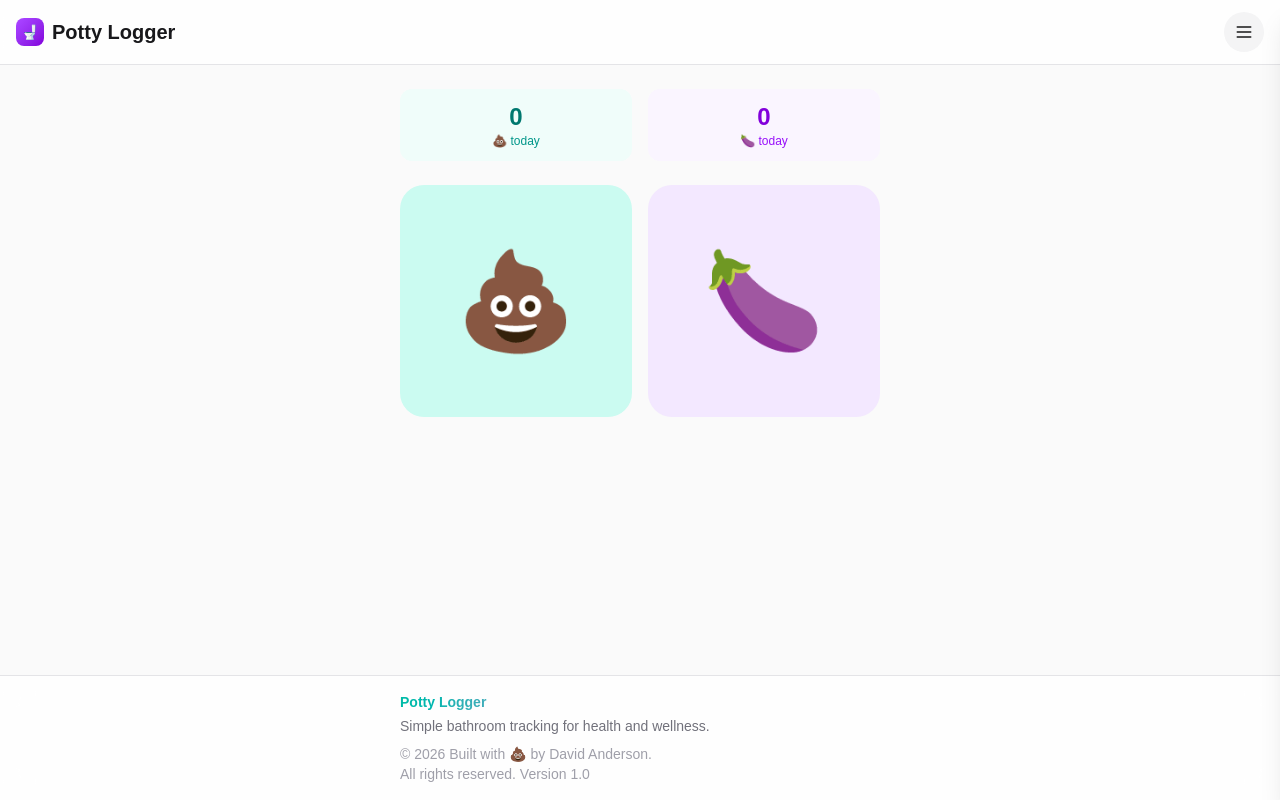
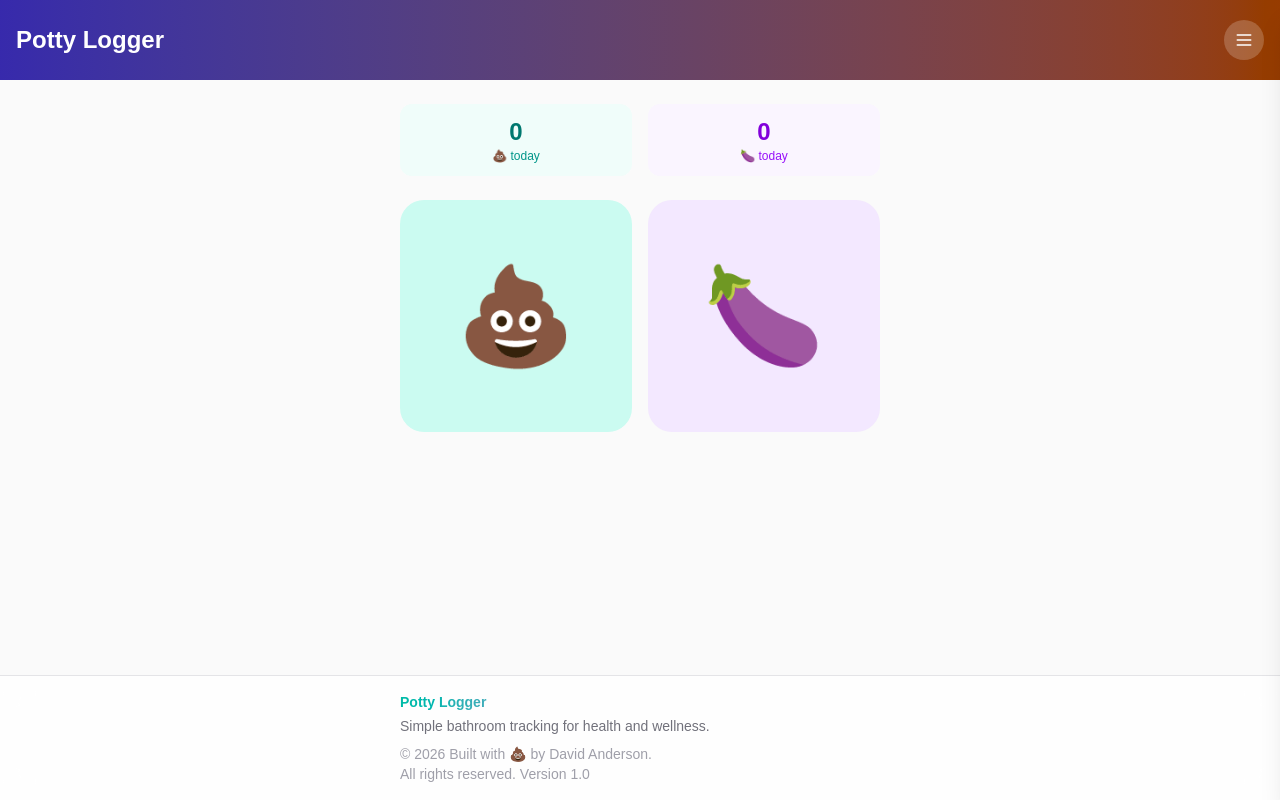
Before and after one commit to d4vid4nderson/habit-a-day, a Next.js app: page / in a window 1280 px wide. Built offline with nearby package versions, Linux system fonts and the light colour scheme.

Commit message:
Update header: remove icon, bigger size, gradient background (indigo to amber)

```diff
--- a/src/app/page.tsx
+++ b/src/app/page.tsx
@@ -118,14 +118,14 @@ export default function Home() {
 
     return (
       <div className="min-h-screen bg-zinc-50 pb-safe dark:bg-zinc-900">
-        <header className="sticky top-0 z-10 border-b border-zinc-200 bg-white/80 backdrop-blur-lg dark:border-zinc-800 dark:bg-zinc-900/80">
-          <div className="flex items-center px-4 py-3">
+        <header className="sticky top-0 z-10 bg-gradient-to-r from-indigo-800 to-amber-800">
+          <div className="flex items-center px-4 py-5">
             <button
               onClick={() => {
                 setShowHistory(false);
                 setSelectedDate(getToday());
               }}
-              className="flex items-center gap-1 text-purple-600 dark:text-purple-400"
+              className="flex items-center gap-1 text-white/90 hover:text-white"
             >
               <svg className="h-5 w-5" fill="none" stroke="currentColor" viewBox="0 0 24 24">
                 <path strokeLinecap="round" strokeLinejoin="round" strokeWidth={2} d="M15 19l-7-7 7-7" />
@@ -224,18 +224,17 @@ export default function Home() {
         currentView={showHistory ? 'history' : 'log'}
       />
 
-      <header className="sticky top-0 z-10 border-b border-zinc-200 bg-white/80 backdrop-blur-lg dark:border-zinc-800 dark:bg-zinc-900/80">
-        <div className="flex items-center justify-between px-4 py-3">
-          <h1 className="flex items-center gap-2 text-xl font-bold text-zinc-900 dark:text-zinc-100">
-            <span className="flex h-7 w-7 items-center justify-center rounded-lg bg-gradient-to-br from-purple-500 to-purple-700 text-sm">🚽</span>
+      <header className="sticky top-0 z-10 bg-gradient-to-r from-indigo-800 to-amber-800">
+        <div className="flex items-center justify-between px-4 py-5">
+          <h1 className="text-2xl font-bold text-white">
             Potty Logger
           </h1>
           <button
             onClick={() => setMenuOpen(true)}
-            className="flex h-10 w-10 items-center justify-center rounded-full bg-zinc-100 active:bg-zinc-200 dark:bg-zinc-800 dark:active:bg-zinc-700"
+            className="flex h-10 w-10 items-center justify-center rounded-full bg-white/20 active:bg-white/30"
             aria-label="Open menu"
           >
-            <svg className="h-5 w-5" fill="none" stroke="currentColor" viewBox="0 0 24 24">
+            <svg className="h-5 w-5 text-white" fill="none" stroke="currentColor" viewBox="0 0 24 24">
               <path strokeLinecap="round" strokeLinejoin="round" strokeWidth={2} d="M4 6h16M4 12h16M4 18h16" />
             </svg>
           </button>
```
